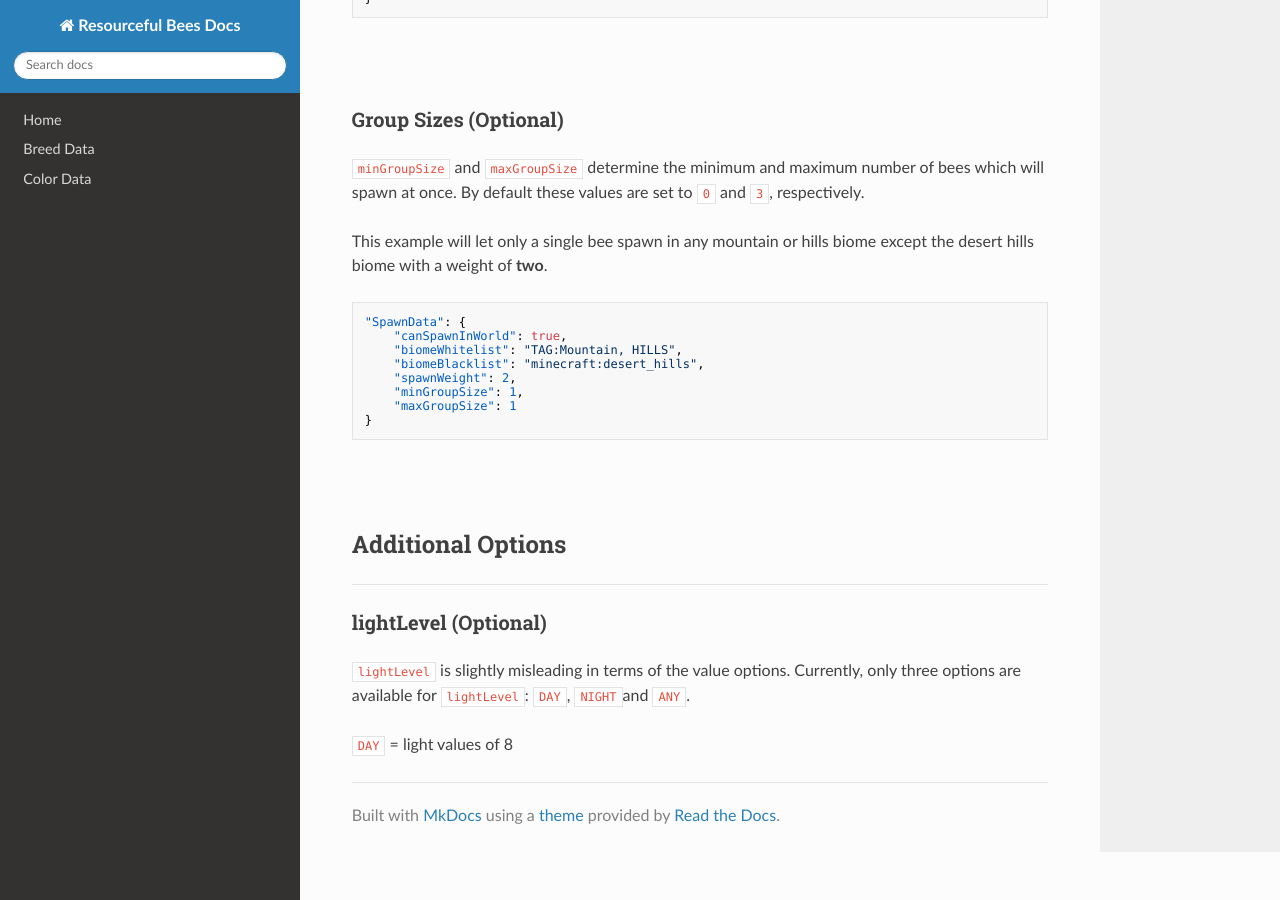
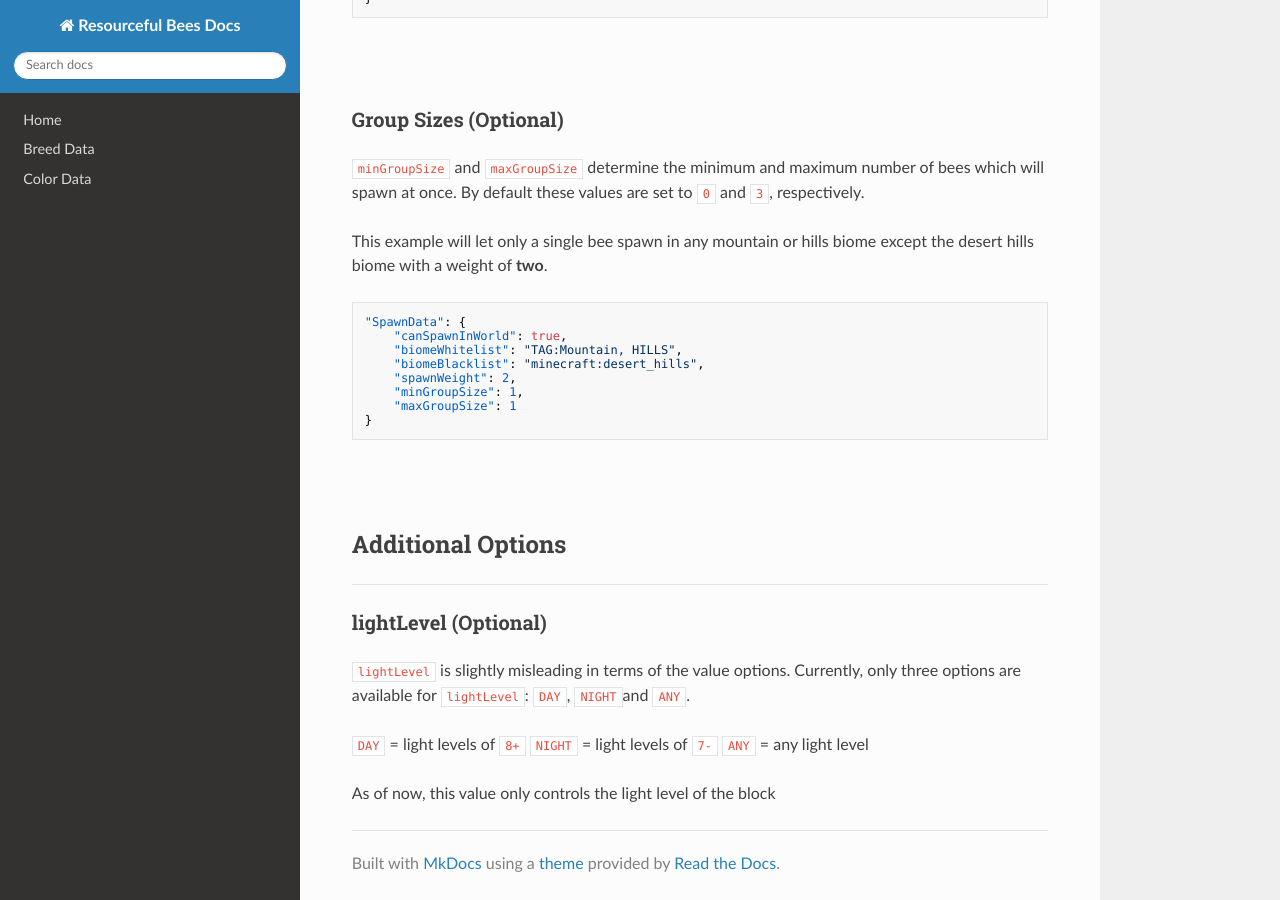
Before and after one commit to Team-Resourceful/ResourcefulBeesDocs, an MkDocs documentation site: the page built from docs/bee_data/spawn_data.md, in a window 1280 px wide and 900 px high, scrolled down 2213 px. Built offline with MkDocs 1.6.1, drawn with Linux system fonts in a browser that asks for light colours; nearby versions of some CDN libraries.

Commit message:
docs/bee_data/spawn_data.md updated from https://stackedit.io/

```diff
--- a/docs/bee_data/spawn_data.md
+++ b/docs/bee_data/spawn_data.md
@@ -109,8 +109,12 @@ This example will let only a single bee spawn in any mountain or hills biome exc
 
 `lightLevel` is slightly misleading in terms of the value options. Currently, only three options are available for `lightLevel`: `DAY`, `NIGHT`and `ANY`.
 
-`DAY` = light values of 8
+`DAY` = light levels of `8+`
+`NIGHT` = light levels of `7-`
+`ANY` = any light level
+
+As of now, this value only controls the light level of the block
 <!--stackedit_data:
-eyJoaXN0b3J5IjpbNzA1MDg2OTM0LDE5Mjg5NTcyMDcsMTY4ND
-YzMzA3MV19
+eyJoaXN0b3J5IjpbLTE2OTgwNzI3MzgsMTkyODk1NzIwNywxNj
+g0NjMzMDcxXX0=
 -->
```
